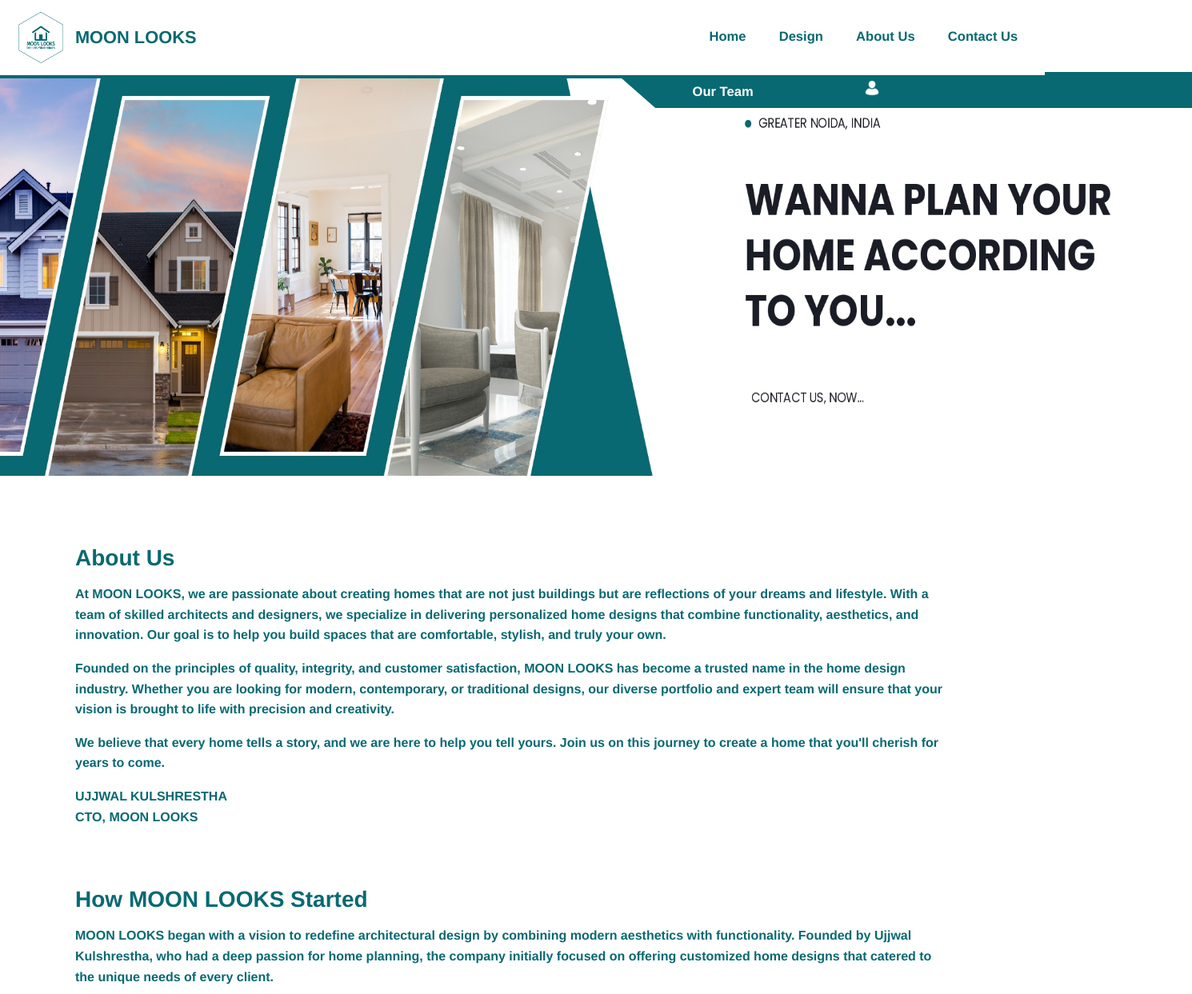
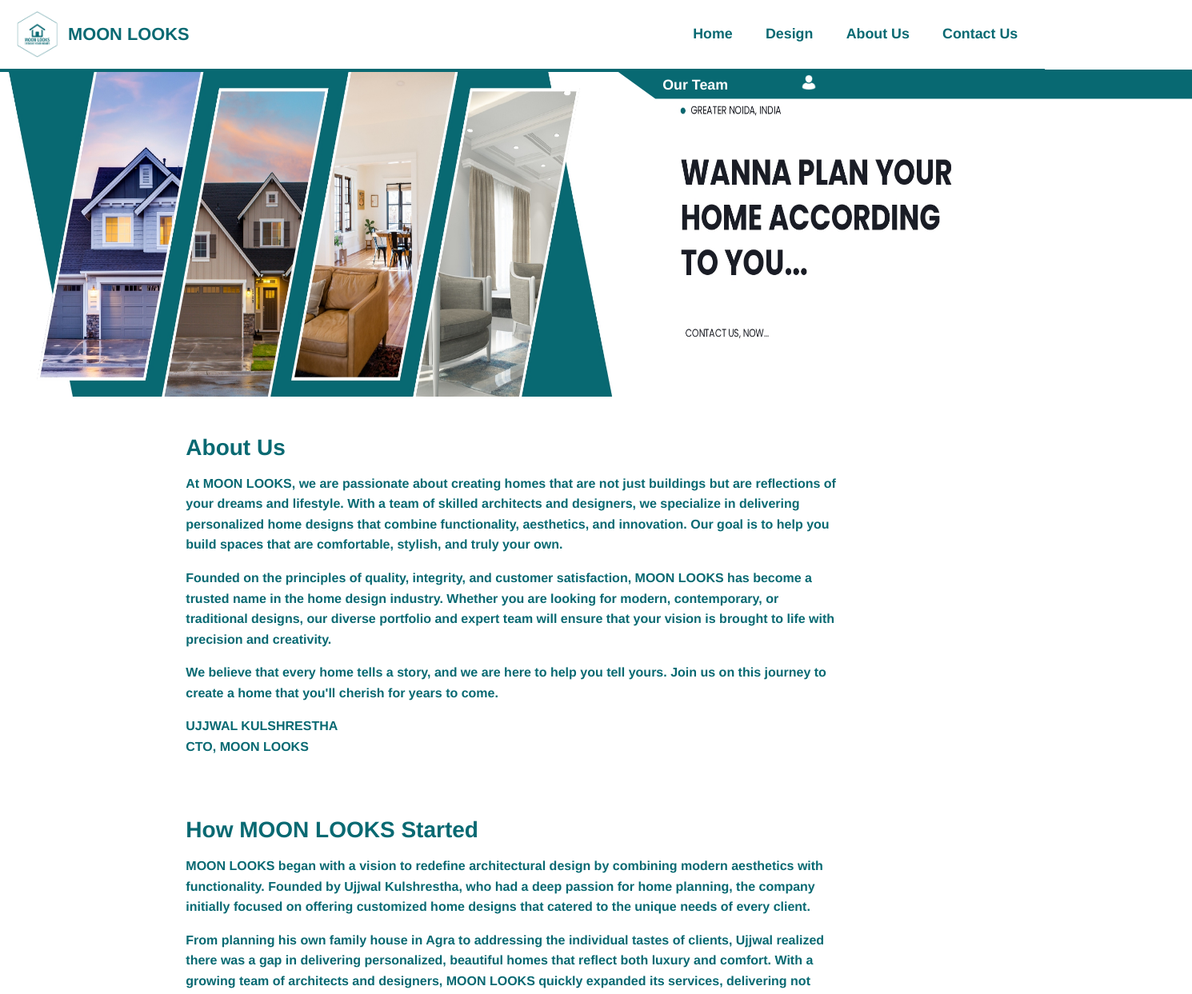
Before and after one commit to ujjwalkul7/MoonLookswithReact, a React (Create React App) app: page /about in a window 1280 px wide. Shown: the top 1243 px of the page at 80% size, 1490 px wide, since content can reach past the window. Built offline with nearby package versions, Linux system fonts and the light colour scheme; the HTML template or start-up script is replaced by a standard one.

Commit message:
Update index.css

```diff
--- a/src/index.css
+++ b/src/index.css
@@ -40,7 +40,7 @@
 }
 
 header .logo {
-  height: 8.5420136260408785vh;
+  height: 7.5420136260408785vh;
   margin-right: 0.390625vw;
 }
 
@@ -65,7 +65,7 @@
 nav ul li a {
   text-decoration: none;
   color: rgb(8, 105, 114);
-  font-size: 1.29375vw;
+  font-size: 1.39375vw;
   font-weight: bold;
   padding: 1.0598031794095382vh 0.625vw;
 }
@@ -128,10 +128,15 @@
 
 
 
+/* Hide More option on desktop */
+.mobile-more {
+  display: none;
+}
+
 
 .sub-nav-bar {
   position: fixed;
-  top: 90px;
+  top: 10.813020439061317vh;
   right: 0;
   width: 80%;
   height: auto;
@@ -148,7 +153,7 @@
 }
 
 .sub-nav ul {
-  padding-right: 10px;
+  padding-right:  0.390625vw;
   list-style: none;
   padding: 0;
   margin: 0;
@@ -156,13 +161,13 @@
 
 .sub-nav ul li {
   display: inline-block;
-  padding: 10px 20px;
+  padding: 0.757002271006813vh 0.78125vw;
 }
 
 .sub-nav ul li a {
   text-decoration: none;
   color: rgb(255, 255, 255);
-  padding-left: 65px;
+  padding-left: 2.9390625vw;
 }
 
 
@@ -189,27 +194,29 @@
   align-items: center;
   justify-content: center;
   margin: 0 auto;
-  max-width: 120000px; /* Adjust as per your layout */
-  padding: 10px;
+  width: 98vw; /* Adjust as per your layout */
+  padding: 0.757002271006813vh;
 }
 
 
 
 .about_us_main_pic img {
-  margin-top: 95px;
-  height: 500px;
-  width: 1700px;
-  margin-bottom: -20px;
+  margin-top: 11.191521574564724vh;
+  height: 50.85011355034065vh;
+  width: 98.40625vw;
+  margin-bottom: -1.514004542013626vh;
   align-items: center;
 }
 
 
 .content_about_us {
-  width: 65%;
-  margin-top: 50px;
-  margin-bottom: 50px;
-  padding: 20px;
-
+  display: flex;
+  flex-direction: column;
+  align-items: center;
+  justify-content: center;
+  margin: 0 auto;
+  width: 65%; /* Adjust as per your layout */
+  padding: 0.757002271006813vh;
 }
 
 
@@ -223,11 +230,11 @@
 
 .qr-container {
   position: relative;
-  margin-left: 20px;
+  margin-left: 0.78125vw;
 }
 
 .qr-code {
-  height: 100px;
+  height: 7.57002271006813vh;
   transition: opacity 0.3s ease;
 }
 
@@ -241,7 +248,7 @@
   top: calc(100%);
   left: 50%;
   transform: translateX(-50%);
-  font-size: 14px;
+  font-size: 1.0598031794095382vh;
   color: rgb(8, 105, 114);
 }
 
@@ -301,21 +308,6 @@
   top: 50px;
 }
 
-
-
-.content {
-  width: 65%;
-  margin-top: 250px;
-  padding: 20px;
-}
-
-.content-1{
-  width: 65%;
-  margin-top: 250px;
-  padding: 20px;
-}
-
-
 section {
   margin: 20px 0;
 }
@@ -368,14 +360,25 @@
   line-height: 1.6;
 }
 
+.content-1{
+  width: 65%;
+  margin-top: 250px;
+  padding: 20px;
+}
 
-
-.content{
+.content-1{
+  width: 65%;
+  margin-top: 250px;
+  padding: 20px;
+}
+.content-2{
   width: 65%;
   margin-left: 300px;
   margin-top: 250px;
   padding: 20px;
 }
+
+
 .design-gallery {
   display: flex;
   flex-wrap: wrap;
@@ -986,6 +989,8 @@
 
 
 
+
+
 /* Mobile Responsive Styling */
 @media (max-width: 768px) {
 
```
